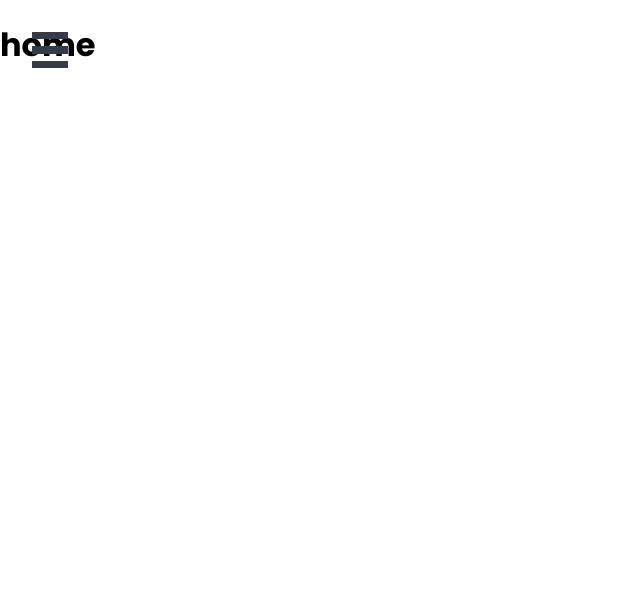
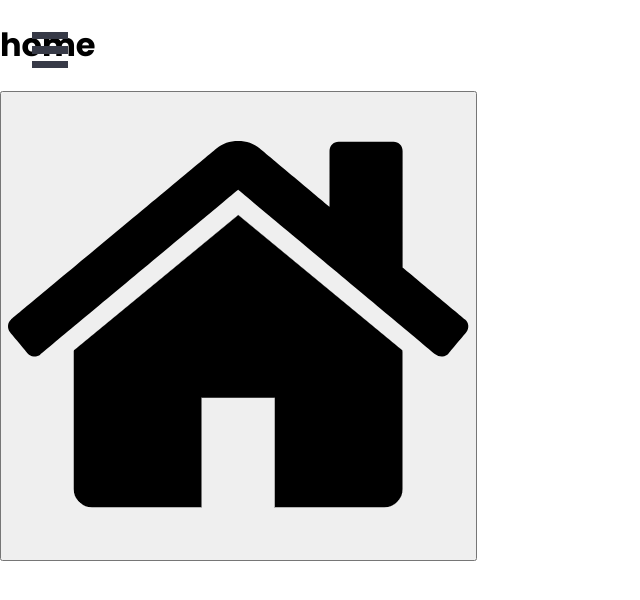
Before and after one commit to Presssure/portfolio, a React (Create React App) app: page /#/contact in a window 1280 px wide. Shown: the top 600 px of the page, without its empty margins (0-640 px from the left). Built offline with nearby package versions, Linux system fonts and the light colour scheme.

Commit message:
programtic navigation home button

```diff
--- a/src/App.js
+++ b/src/App.js
@@ -6,6 +6,7 @@ import Projects from "./components/Projects/Projects";
 import Skills from "./components/Skills/Skills";
 import Contact from "./components/Contact/Contact";
 import NavBar from "./components/NavBar/NavBar";
+import GoHome from "./components/GoHome/GoHome";
 
 const App = () => {
   return (
@@ -18,7 +19,9 @@ const App = () => {
           <Route path="/projects" exact element={<Projects />} />
           <Route path="/skills" exact element={<Skills />} />
           <Route path="/contact" exact element={<Contact />} />
+
         </Routes>
+        <GoHome/>
       </BrowserRouter>
       {/* <h1>test</h1> */}
     </div>
--- /dev/null
+++ b/src/components/GoHome/GoHome.jsx
@@ -0,0 +1,16 @@
+import styles from './GoHome.module.css';
+import homeWhite from './../../assets/home_white.png';
+import homeBlack from './../../assets/home_black.png';
+
+// Only to test programtic naigation
+const GoHome = ()=>{
+
+    return(
+        <button>
+            <img className={styles['go-home-btn']} src={homeBlack} alt='home icon'/>
+        </button>
+    );
+
+}
+
+export default GoHome;
```
Also changed, not shown: src/components/GoHome/GoHome.module.css (added).
